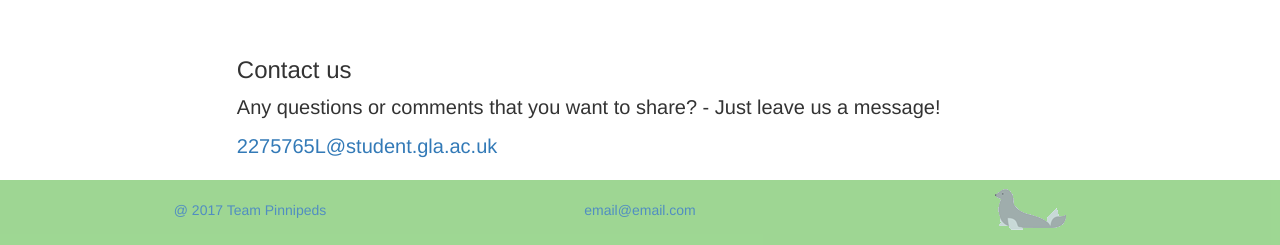
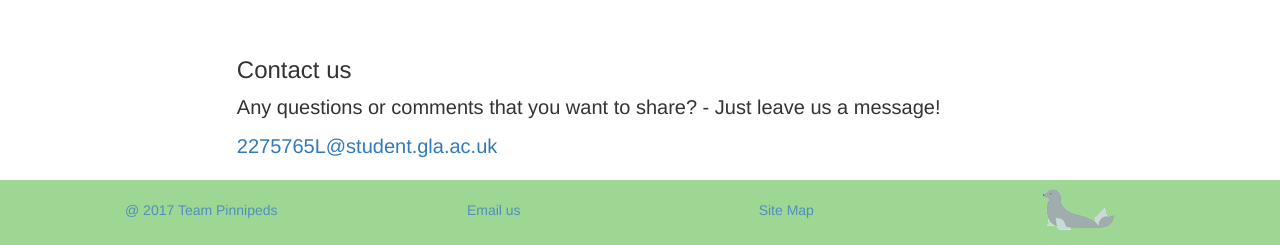
Before and after one commit to cynthi-a/Wandr, a Django app: page /wandr/about/ in a window 1280 px wide. Shown: the part 1291-1536 px from the top of the page. Run offline with Django 3.2, Linux system fonts and the light colour scheme; some libraries are stand-ins or nearby versions.

Commit message:
Added site map to footer

```diff
--- a/templates/wandr/base.html
+++ b/templates/wandr/base.html
@@ -74,26 +74,26 @@
         {% endblock %}
     </div>
 
-<!--     <footer class="site-footer">
-        <a href="{% url 'about' %}">@ 2017 Pinniped Production</a>
-        <a href="mailto:email@email.com">email@email.com</a>
-        <a href=""><img src="../../../static/images/logo-50.png" alt="Wandr Logo" style="margin-top: 5px"/></a>
-    </footer> -->
 
     <div id="footer" class="footer-bottom site-footer">
 		<div class="container">
 			<div class="row">
-				<div class="col-xs-12 col-sm-4 col-md-4 col-lg-4">
+				<div class="col-xs-12 col-sm-3 col-md-3 col-lg-3">
 					<div class="footer-padding-top">
 						<p class="text-center"><a href="{% url 'about' %}">@ 2017 Team Pinnipeds</a></p>
 					</div>
 				</div>
-				<div class="col-xs-12 col-sm-4 col-md-4 col-lg-4">
+				<div class="col-xs-12 col-sm-3 col-md-3 col-lg-3">
 					<div class="footer-padding-top">
-						<p class="text-center"><a href="mailto:2275765L@student.gla.ac.uk">email@email.com</a></p>
+						<p class="text-center"><a href="mailto:2275765L@student.gla.ac.uk">Email us</a></p>
 					</div>
 				</div>
-				<div class="col-xs-12 col-sm-4 col-md-4 col-lg-4">
+                <div class="col-xs-12 col-sm-3 col-md-3 col-lg-3">
+					<div class="footer-padding-top">
+						<p class="text-center"><a href="{% url 'sitemap' %}">Site Map</a></p>
+					</div>
+				</div>
+                <div class="col-xs-12 col-sm-3 col-md-3 col-lg-3">
 					<p class="text-center"><a href="{% url 'index' %}"><img src="{% static '/images/logo-50.png' %}" alt="Wandr Logo" style="margin-top: 5px"/></a></p>
 				</div>
 			</div>
```
